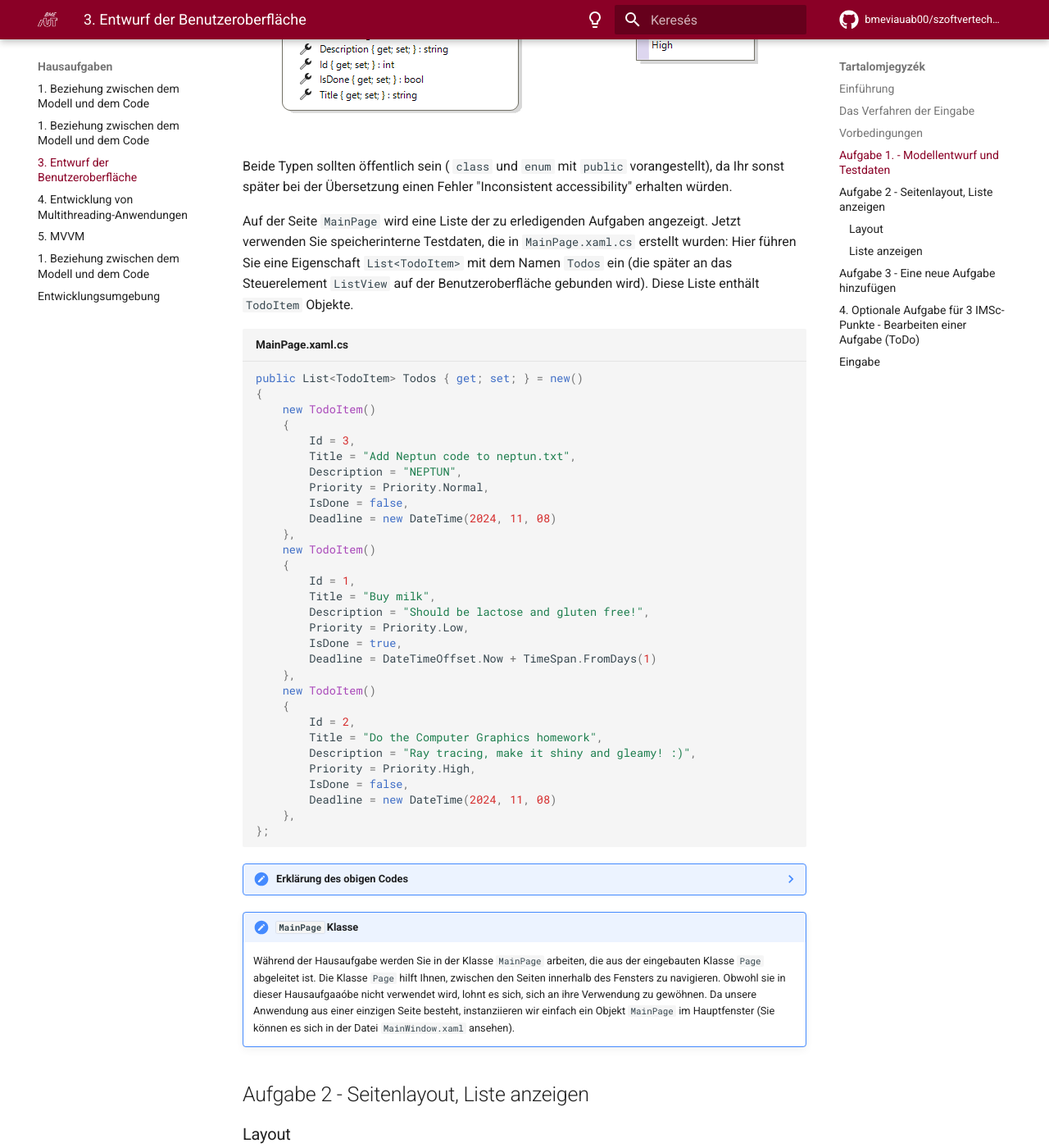
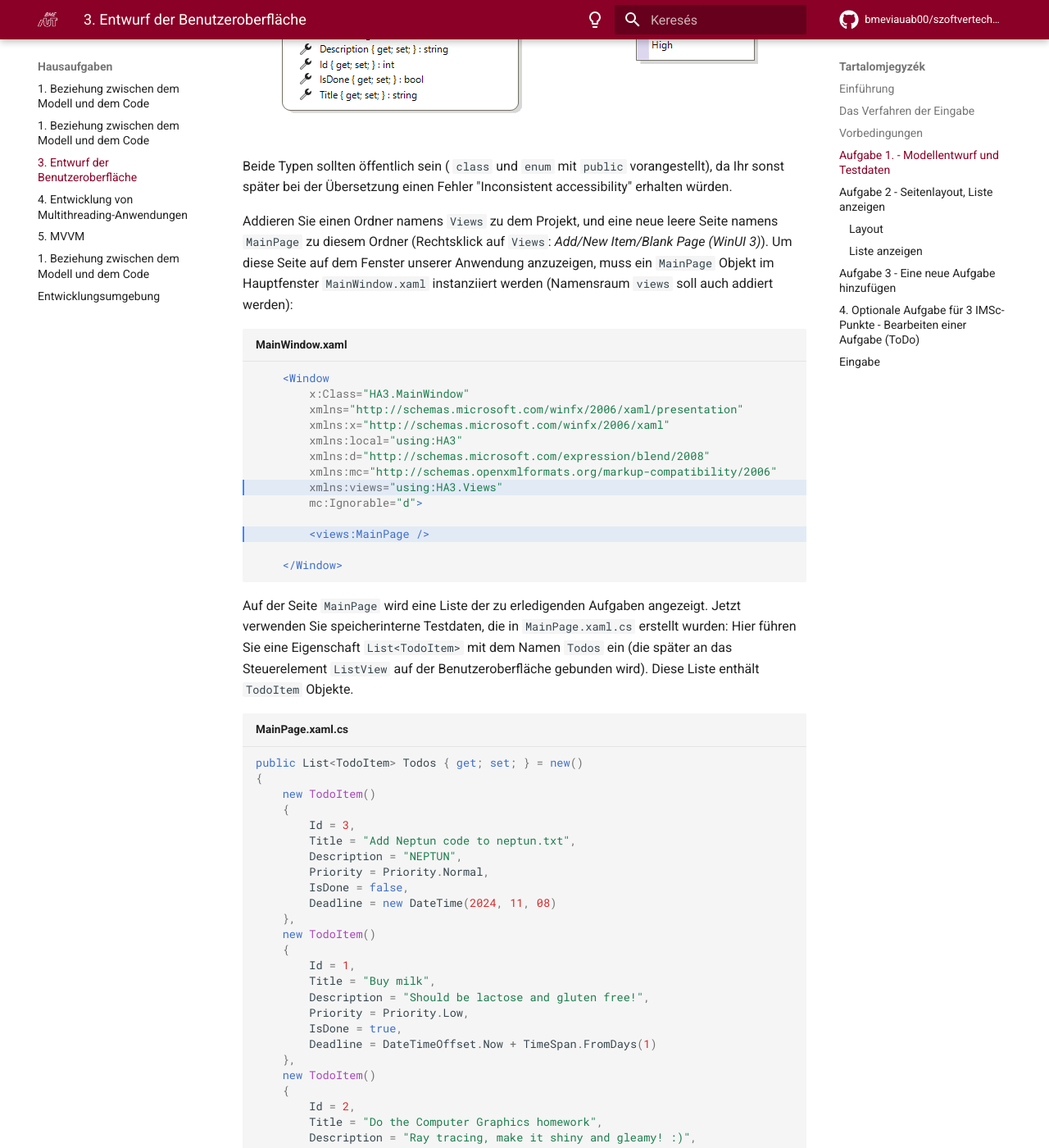
Before and after one commit to bmeviauab00/szoftvertechnikak, an MkDocs documentation site: the page built from docs/hazi/3-felhasznaloi-felulet-kialakitasa/index_ger.md, in a window 1280 px wide and 1400 px high, scrolled down 2006 px. Shown: the whole window at 82% size. Built offline with MkDocs 1.6.1 and Material for MkDocs 9.7.7, drawn with Linux system fonts in a browser that asks for light colours; emoji names are drawn with the system emoji font; comment, search, counter and statistics services are not loaded; the version menu is left out; some of the changed text lies outside the part shown.

Commit message:
Német házi 3 javítás, kiegészítés

````diff
--- a/docs/hazi/3-felhasznaloi-felulet-kialakitasa/index_ger.md
+++ b/docs/hazi/3-felhasznaloi-felulet-kialakitasa/index_ger.md
@@ -49,6 +49,24 @@ Erstellen Sie ein neuen Projekt mit Visual Studio (WinUI 3 Projekt, Blank App, P
 
 Beide Typen sollten öffentlich sein ( `class` und `enum` mit `public` vorangestellt), da Ihr sonst später bei der Übersetzung einen Fehler "Inconsistent accessibility" erhalten würden.
 
+Addieren Sie einen Ordner namens `Views` zu dem Projekt, und eine neue leere Seite namens `MainPage` zu diesem Ordner (Rechtsklick auf `Views`: _Add/New Item/Blank Page (WinUI 3)_). Um diese Seite auf dem Fenster unserer Anwendung anzuzeigen, muss ein `MainPage` Objekt im Hauptfenster `MainWindow.xaml` instanziiert werden (Namensraum `views` soll auch addiert werden):
+
+```xml title="MainWindow.xaml" hl_lines="8 11"
+    <Window
+        x:Class="HA3.MainWindow"
+        xmlns="http://schemas.microsoft.com/winfx/2006/xaml/presentation"
+        xmlns:x="http://schemas.microsoft.com/winfx/2006/xaml"
+        xmlns:local="using:HA3"
+        xmlns:d="http://schemas.microsoft.com/expression/blend/2008"
+        xmlns:mc="http://schemas.openxmlformats.org/markup-compatibility/2006"
+        xmlns:views="using:HA3.Views"
+        mc:Ignorable="d">
+
+        <views:MainPage />
+
+    </Window>
+```
+
 Auf der Seite `MainPage` wird eine Liste der zu erledigenden Aufgaben angezeigt. Jetzt verwenden Sie speicherinterne Testdaten, die in `MainPage.xaml.cs` erstellt wurden: Hier führen Sie eine Eigenschaft `List<TodoItem>` mit dem Namen `Todos` ein (die später an das Steuerelement `ListView` auf der Benutzeroberfläche gebunden wird). Diese Liste enthält `TodoItem` Objekte.
 
 ```csharp title="MainPage.xaml.cs"
@@ -93,7 +111,7 @@ public List<TodoItem> Todos { get; set; } = new()
     * Die Sammlungselemente werden in `{}` aufgelistet (siehe Labor 2 "Collection initializer syntax").
 
 !!! note "`MainPage` Klasse"
-    Während der Hausaufgabe werden Sie in der Klasse `MainPage` arbeiten, die aus der eingebauten Klasse `Page` abgeleitet ist. Die Klasse `Page` hilft Ihnen, zwischen den Seiten innerhalb des Fensters zu navigieren. Obwohl sie in dieser Hausaufgaaóbe nicht verwendet wird, lohnt es sich, sich an ihre Verwendung zu gewöhnen. Da unsere Anwendung aus einer einzigen Seite besteht, instanziieren wir einfach ein Objekt `MainPage` im Hauptfenster (Sie können es sich in der Datei `MainWindow.xaml` ansehen).
+    Während der Hausaufgabe werden Sie in der Klasse `MainPage` arbeiten, die aus der eingebauten Klasse `Page` abgeleitet ist. Die Klasse `Page` hilft Ihnen, zwischen den Seiten innerhalb des Fensters zu navigieren. Obwohl sie in dieser Hausaufgabe nicht verwendet wird, lohnt es sich, sich an ihre Verwendung zu gewöhnen. Da unsere Anwendung aus einer einzigen Seite besteht, instanziieren wir einfach ein Objekt `MainPage` im Hauptfenster (Sie können es sich in der Datei `MainWindow.xaml` ansehen).
 
 ## Aufgabe 2 - Seitenlayout, Liste anzeigen
 
````
